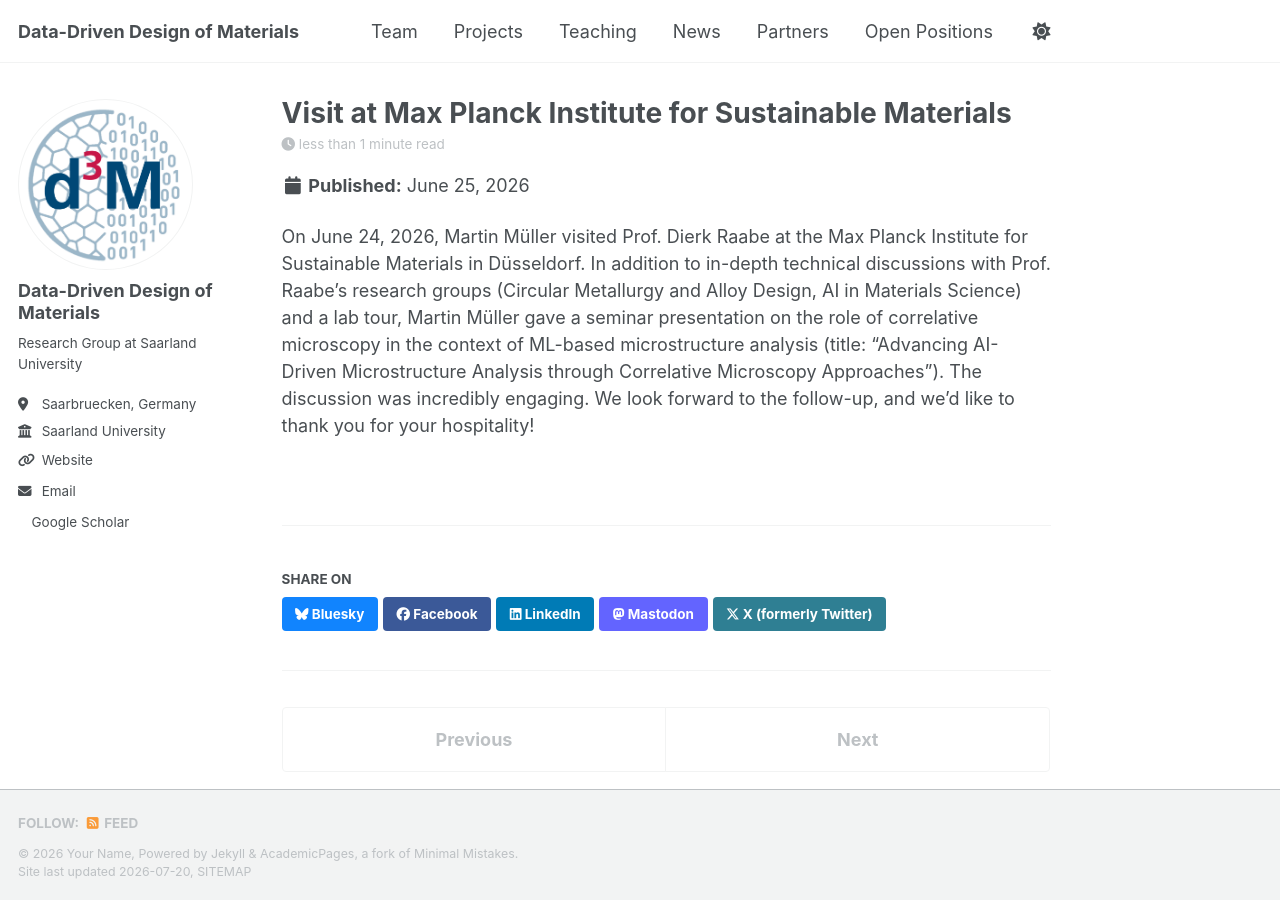
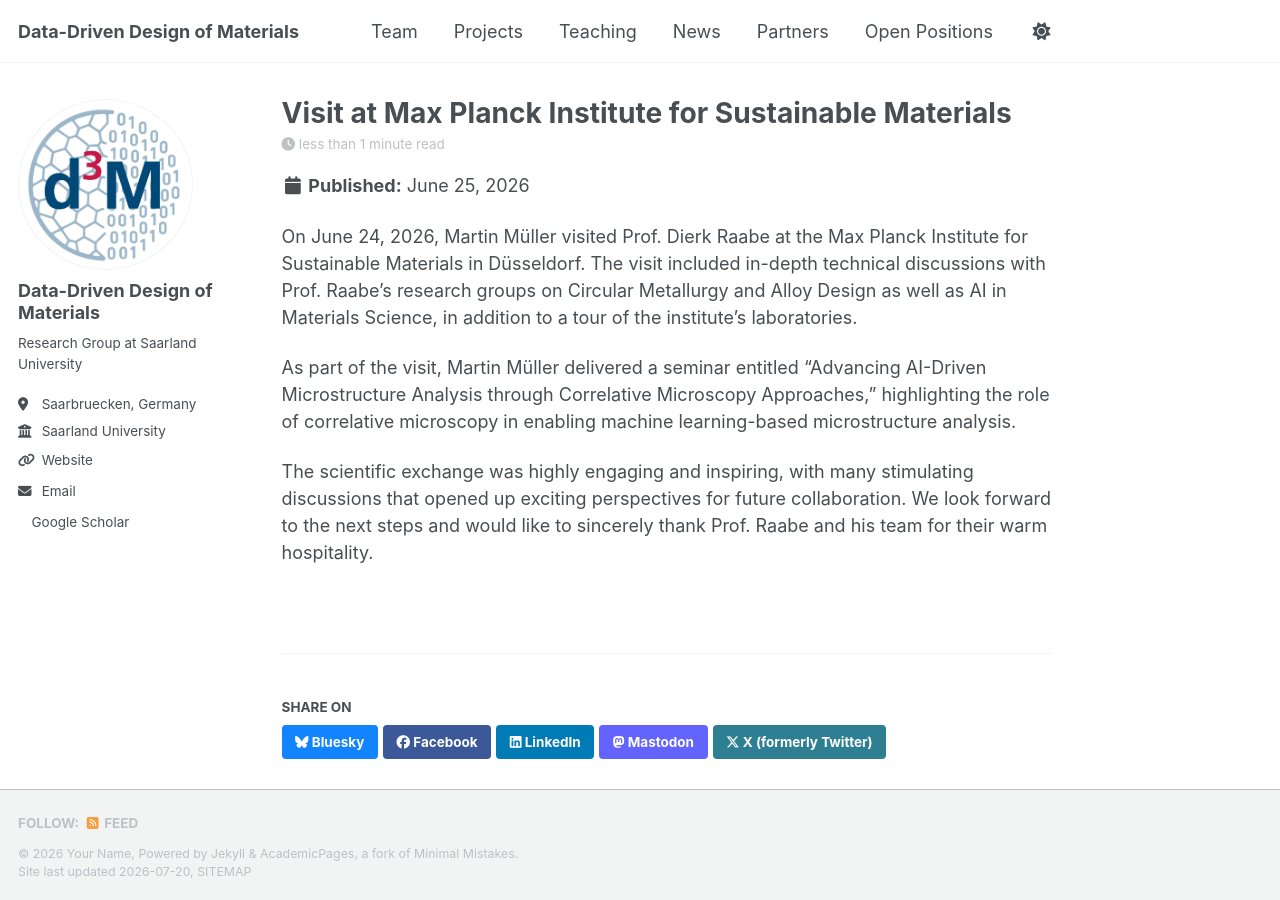
Before and after one commit to martinmueller1104/d3m.github.io, a Jekyll site: the page built from _posts/2026-06-24-mpi-visit.md, in a window 1280 px wide and 900 px high. Built offline with Jekyll 4.4.1, drawn with Linux system fonts in a browser that asks for light colours; a style sheet for code colours, icons or effects is not loaded.

Commit message:
Update 2026-06-24-mpi-visit.md

```diff
--- a/_posts/2026-06-24-mpi-visit.md
+++ b/_posts/2026-06-24-mpi-visit.md
@@ -3,5 +3,8 @@ title: "Visit at Max Planck Institute for Sustainable Materials"
 date: 2026-06-25
 ---
 
-On June 24, 2026, Martin Müller visited Prof. Dierk Raabe at the Max Planck Institute for Sustainable Materials in Düsseldorf. In addition to in-depth technical discussions with Prof. Raabe’s research groups (Circular Metallurgy and Alloy Design, AI in Materials Science) and a lab tour, Martin Müller gave a seminar presentation on the role of correlative microscopy in the context of ML-based microstructure analysis (title: “Advancing AI-Driven Microstructure Analysis through Correlative Microscopy Approaches”).
-The discussion was incredibly engaging. We look forward to the follow-up, and we’d like to thank you for your hospitality!
+On June 24, 2026, Martin Müller visited Prof. Dierk Raabe at the Max Planck Institute for Sustainable Materials in Düsseldorf. The visit included in-depth technical discussions with Prof. Raabe’s research groups on Circular Metallurgy and Alloy Design as well as AI in Materials Science, in addition to a tour of the institute’s laboratories.
+
+As part of the visit, Martin Müller delivered a seminar entitled “Advancing AI-Driven Microstructure Analysis through Correlative Microscopy Approaches,” highlighting the role of correlative microscopy in enabling machine learning-based microstructure analysis.
+
+The scientific exchange was highly engaging and inspiring, with many stimulating discussions that opened up exciting perspectives for future collaboration. We look forward to the next steps and would like to sincerely thank Prof. Raabe and his team for their warm hospitality.
```
